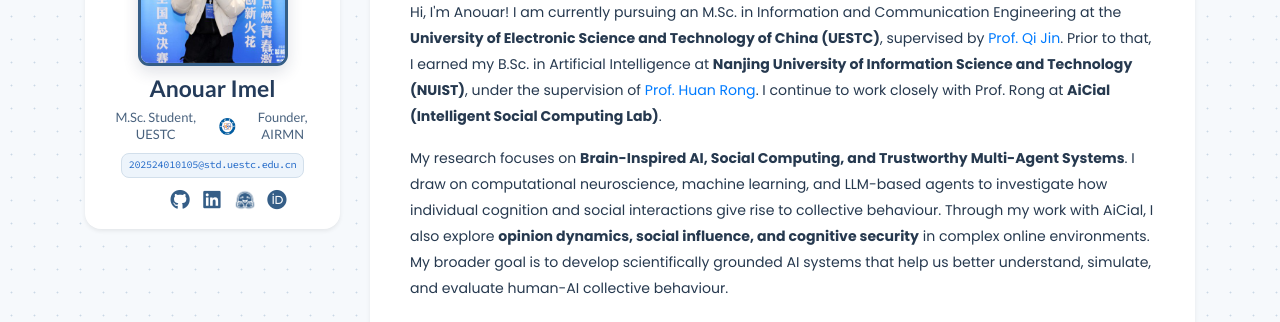
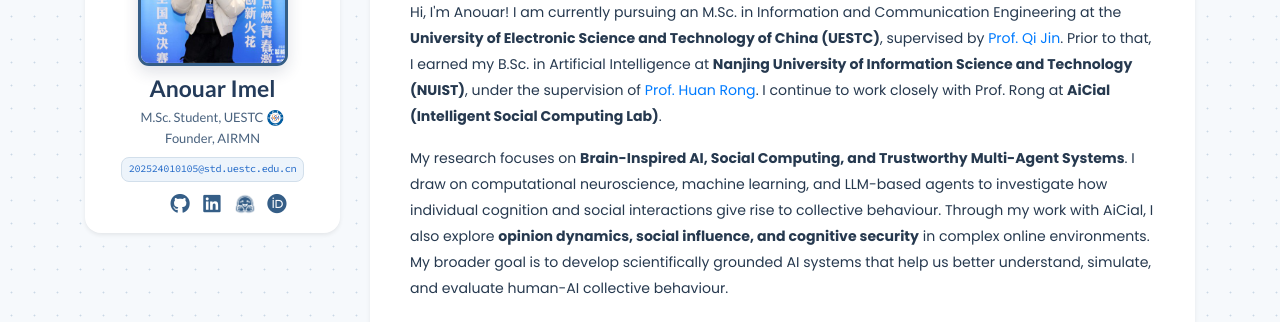
Before and after one commit to AnouarImel/AnouarImel.github.io, a Jekyll site: the page built from index.html, in a window 1280 px wide. Shown: the part 179-501 px from the top of the page. Built offline with Jekyll 4.4.1, drawn with Linux system fonts in a browser that asks for light colours; nearby versions of some CDN libraries; a style sheet for code colours, icons or effects is not loaded.

Commit message:
Update site-theme.css

```diff
--- a/assets/css/site-theme.css
+++ b/assets/css/site-theme.css
@@ -625,3 +625,27 @@
 .text-profile-bio a {
   font-family: "Poppins", sans-serif;
 }
+
+
+.profile-positions {
+  display: flex;
+  flex-direction: column;
+  align-items: center;
+  justify-content: center;
+  gap: 4px;
+}
+
+.profile-position-line {
+  justify-content: center;
+  text-align: center;
+}
+
+
+.text-profile-bio p > a {
+  font-family: "Poppins", sans-serif !important;
+  font-size: inherit !important;
+  font-weight: 400 !important;
+  font-style: normal;
+  line-height: inherit;
+  letter-spacing: inherit;
+}
```
